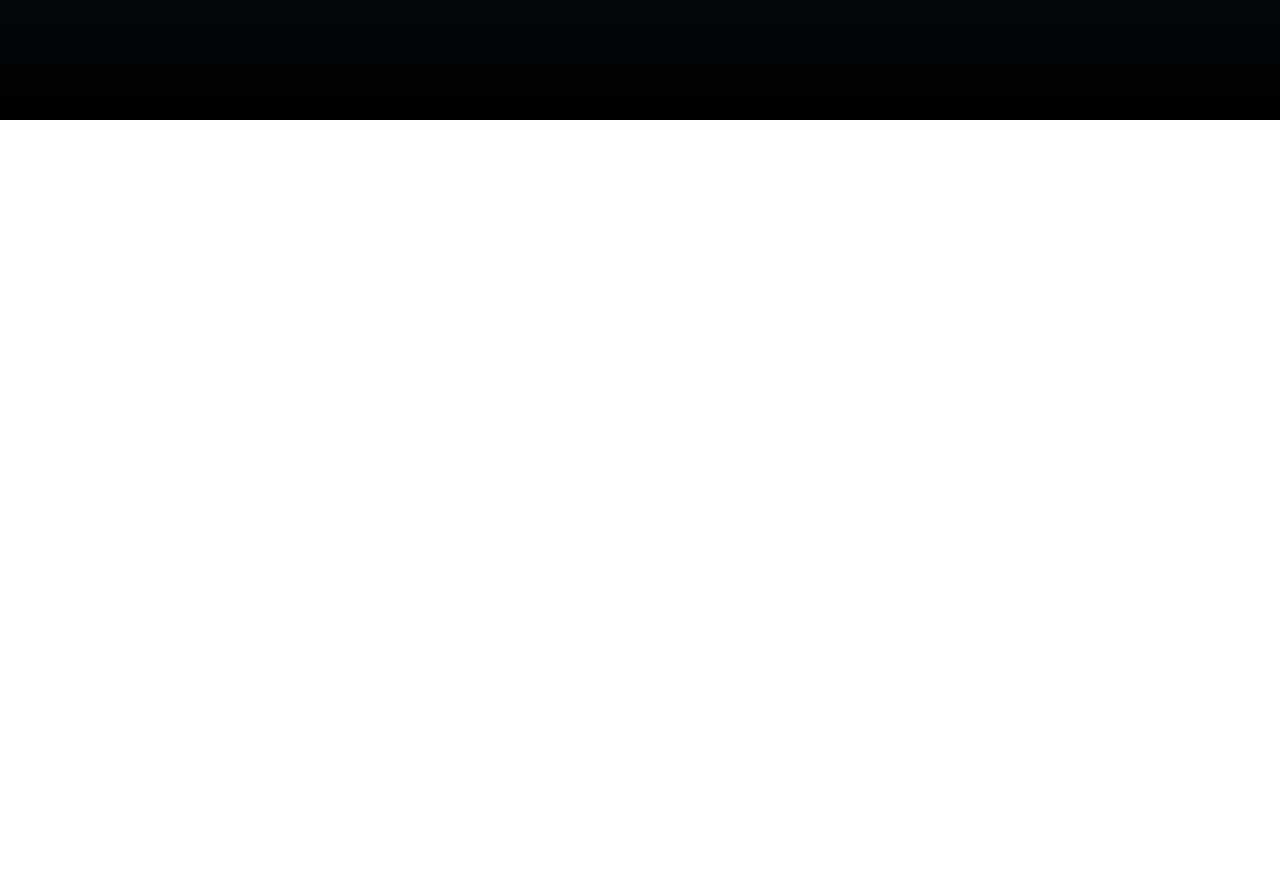
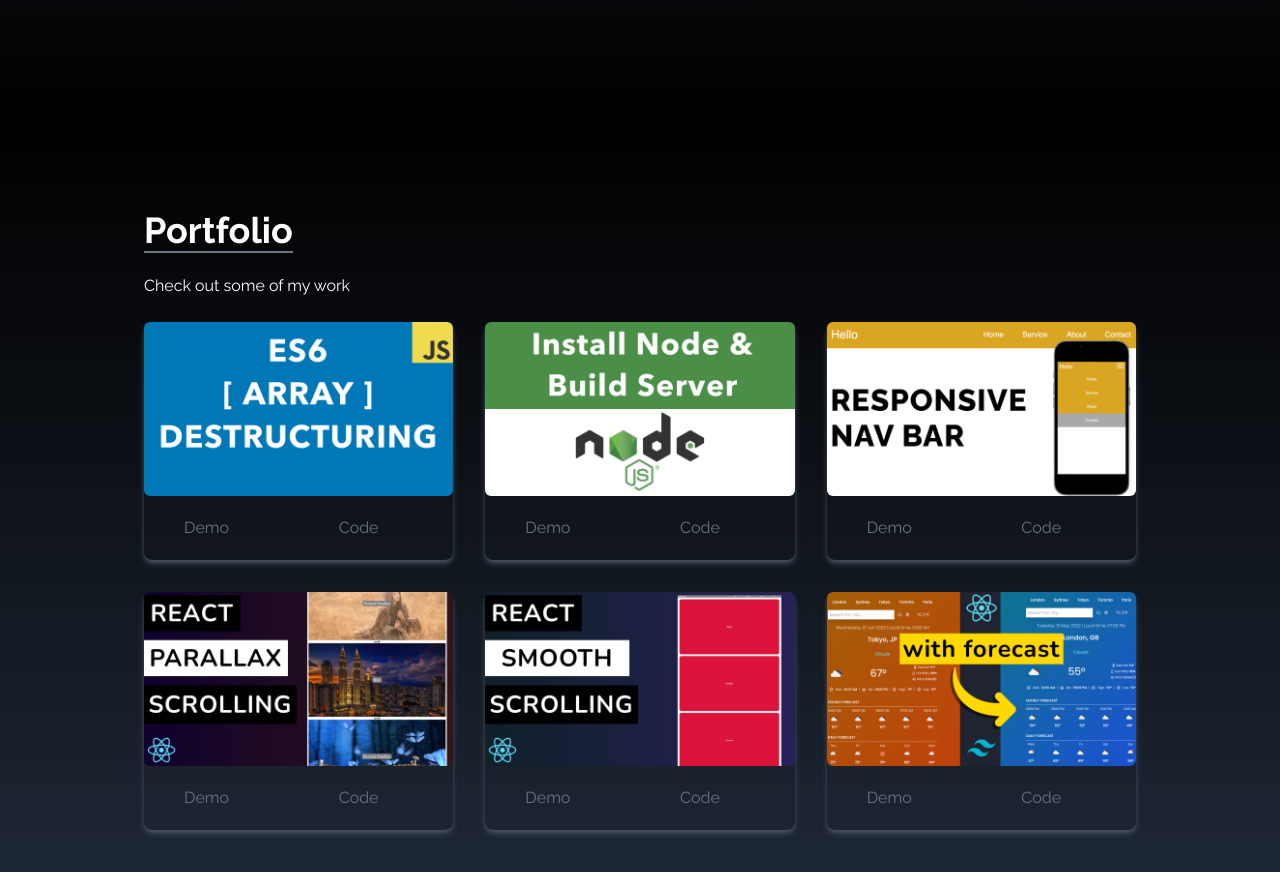
Before and after one commit to LiMi0000/portfolio, a React (Create React App) app: page / in a window 1280 px wide. Shown: the part 1480-2352 px from the top of the page. Before the commit the page ends 1600 px from the top, so only its background shows below. Built offline with nearby package versions, Linux system fonts and the light colour scheme; the HTML template or start-up script is replaced by a standard one.

Commit message:
portfolio template done

```diff
--- a/src/App.js
+++ b/src/App.js
@@ -1,4 +1,4 @@
-import { Navbar, Home, SocialLinks, About } from './components';
+import { Navbar, Home, SocialLinks, About, Portfolio } from './components';
 
 function App() {
   return (
@@ -6,6 +6,7 @@ function App() {
       <Navbar />
       <Home />
       <About />
+      <Portfolio />
       <SocialLinks />
     </div>
   );
--- a/src/components/About.jsx
+++ b/src/components/About.jsx
@@ -7,7 +7,7 @@ const About = () => {
       className="h-screen w-full bg-gradient-to-b  from-gray-800  to-black text-white"
     >
       <div className="max-w-screen-lg p-4 mx-auto flex flex-col justify-center w-full h-full">
-        <div className="pb-8">
+        <div className="">
           <p className="text-4xl font-bold inline border-b-2 border-gray-500">
             About
           </p>
--- /dev/null
+++ b/src/components/Portfolio.jsx
@@ -0,0 +1,63 @@
+import React from 'react';
+
+// import {
+//   arrayDestruct,
+//   installNode,
+//   navbar,
+//   reactParallax,
+//   reactSmooth,
+//   reactWeather,
+//   useState,
+// } from '../assets';
+
+import { portfolios } from '../constants/portfolios';
+
+const Portfolio = () => {
+  return (
+    <div
+      name="portfolio"
+      className="w-full bg-gradient-to-b from-black to-gray-800  md:h-screen"
+    >
+      <div className="max-w-screen-lg p-4 mx-auto flex flex-col justify-center 2-full h-full">
+        <div className="">
+          <p className="text-4xl text-white font-bold inline border-b-2 border-gray-500">
+            Portfolio
+          </p>
+          <p className="py-6 text-white">Check out some of my work</p>
+        </div>
+
+        <div className="grid sm:grid-cols-2 md:grid-cols-3 gap-8 px-12 sm:px-0">
+          {portfolios.map(({ id, src, demo, code }) => (
+            <div key={id} className="shadow-md shadow-gray-600 rounded-lg">
+              <img
+                src={src}
+                alt=""
+                className="rounded-md duration-300 hover:scale-105"
+              />
+              <div className="flex items-center justify-center">
+                <a
+                  href={demo}
+                  target="_blank"
+                  rel="noreferrer"
+                  className="w-1/2 px-6 py-1 m-4 duration-200 hover:scale-105 text-gray-500 hover:text-white"
+                >
+                  Demo
+                </a>
+                <a
+                  href={code}
+                  target="_blank"
+                  rel="noreferrer"
+                  className="w-1/2 px-6 py-1 m-4 duration-200 hover:scale-105 text-gray-500 hover:text-white"
+                >
+                  Code
+                </a>
+              </div>
+            </div>
+          ))}
+        </div>
+      </div>
+    </div>
+  );
+};
+
+export default Portfolio;
--- a/src/components/index.js
+++ b/src/components/index.js
@@ -2,3 +2,4 @@ export { default as Navbar } from './Navbar.jsx';
 export { default as Home } from './Home.jsx';
 export { default as SocialLinks } from './SocialLinks.jsx';
 export { default as About } from './About.jsx';
+export { default as Portfolio } from './Portfolio.jsx';
--- /dev/null
+++ b/src/constants/portfolios.js
@@ -0,0 +1,47 @@
+import {
+  arrayDestruct,
+  installNode,
+  navbar,
+  reactParallax,
+  reactSmooth,
+  reactWeather,
+} from '../assets';
+
+export const portfolios = [
+  {
+    id: 1,
+    src: arrayDestruct,
+    demo: 'https://google.com',
+    code: 'https://youtube.com',
+  },
+  {
+    id: 2,
+    src: installNode,
+    demo: '',
+    code: '',
+  },
+  {
+    id: 3,
+    src: navbar,
+    demo: '',
+    code: '',
+  },
+  {
+    id: 4,
+    src: reactParallax,
+    demo: '',
+    code: '',
+  },
+  {
+    id: 5,
+    src: reactSmooth,
+    demo: '',
+    code: '',
+  },
+  {
+    id: 6,
+    src: reactWeather,
+    demo: '',
+    code: '',
+  },
+];
```
